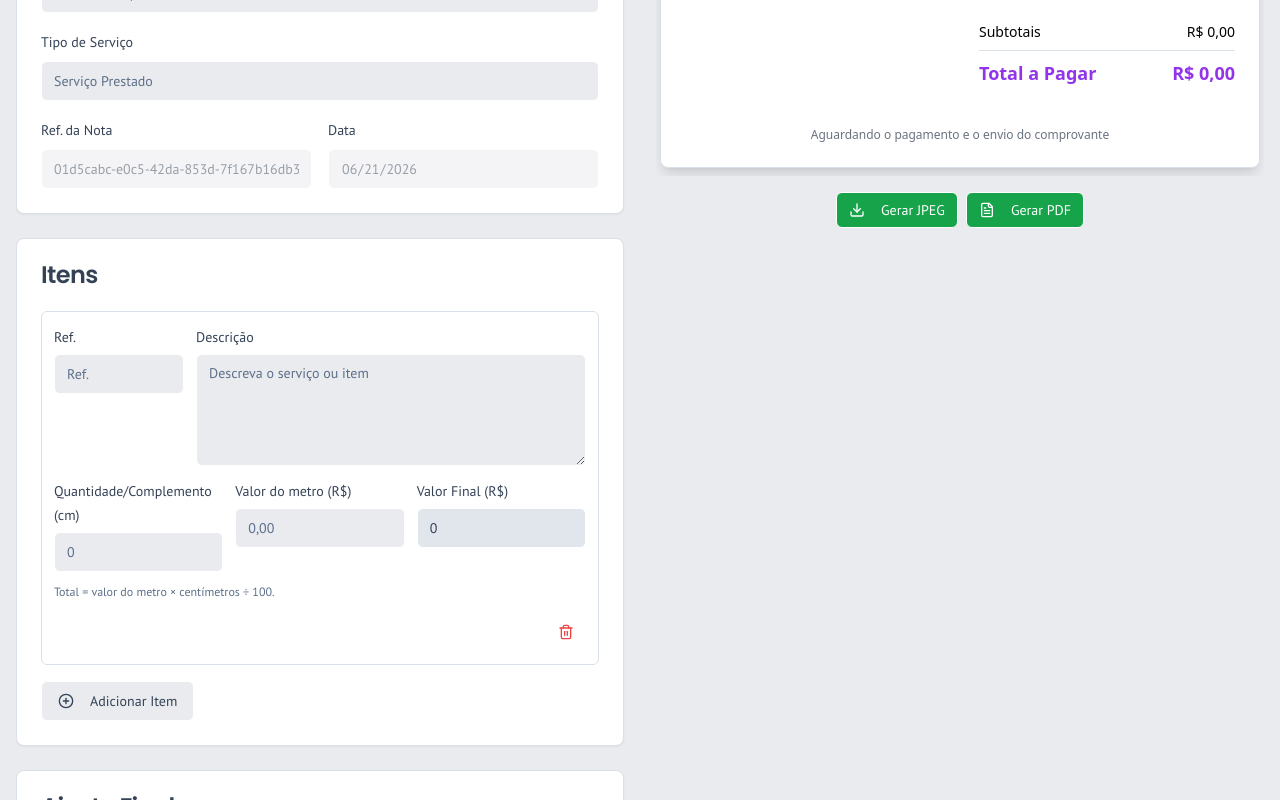
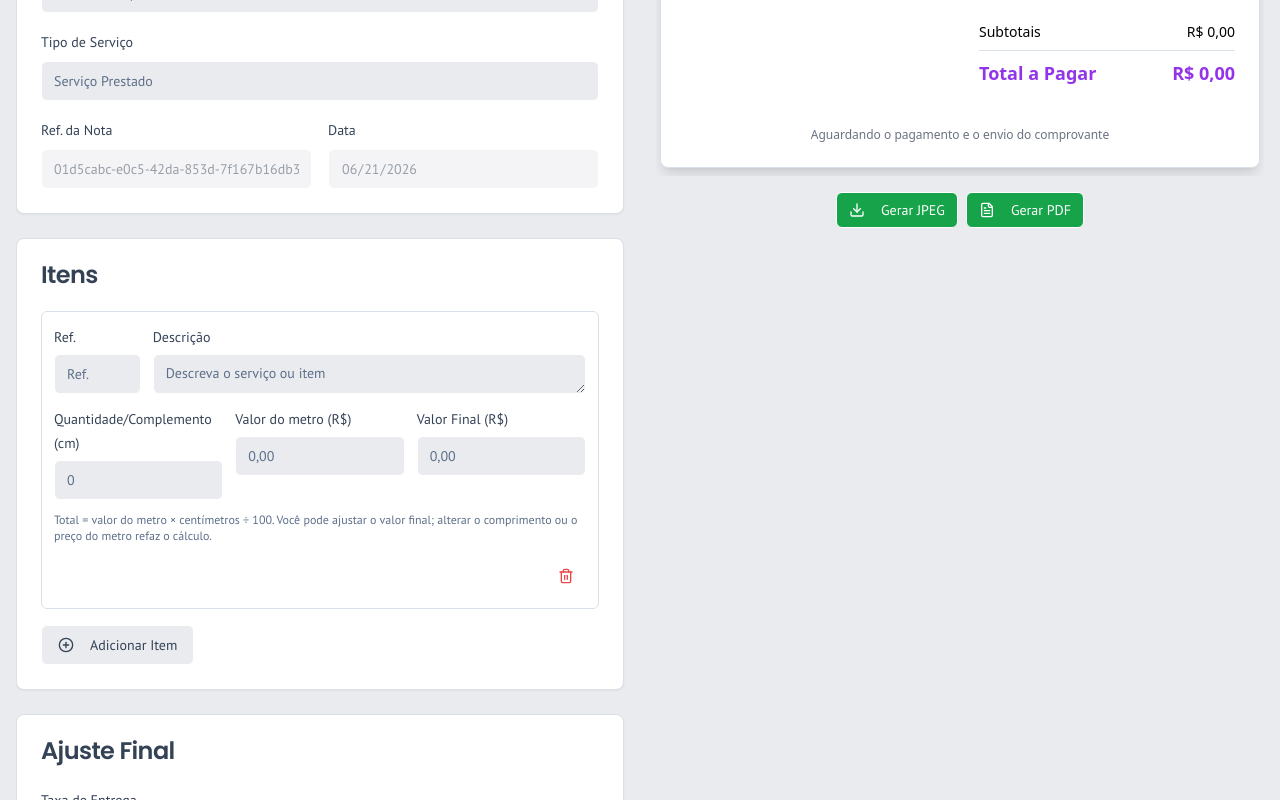
Before and after one commit to AlanRMA/studio-rj, a Next.js app in the folder frontend/: page / in a window 1280 px wide. Shown: the part 542-1342 px from the top of the page. Built offline with nearby package versions, Linux system fonts and the light colour scheme.

Commit message:
Allow manual receipt totals and compact reference description row

```diff
--- a/frontend/src/app/page.tsx
+++ b/frontend/src/app/page.tsx
@@ -83,7 +83,7 @@ function migrateInvoice(invoice: Invoice): Invoice {
     items: invoice.items.map((item) => ({
       ...item,
       isRisk: true,
-      total: calculateMeterTotal(item.quantity, item.unitPrice),
+      total: item.total ?? calculateMeterTotal(item.quantity, item.unitPrice),
     })),
   };
 }
--- a/frontend/src/components/invoice-editor.tsx
+++ b/frontend/src/components/invoice-editor.tsx
@@ -168,7 +168,7 @@ export const InvoiceEditor = forwardRef<InvoiceEditorHandle, InvoiceEditorProps>
                 key={field.id}
                 className="p-3 border rounded-md space-y-3"
               >
-                <div className="grid grid-cols-[minmax(0,1fr)_minmax(0,3fr)] gap-3">
+                <div className="grid grid-cols-[minmax(0,1fr)_minmax(0,5fr)] gap-3">
                   <FormField
                     name={`items.${index}.ref`}
                     control={form.control}
@@ -192,7 +192,7 @@ export const InvoiceEditor = forwardRef<InvoiceEditorHandle, InvoiceEditorProps>
                       <FormItem className="space-y-1.5">
                         <FormLabel>Descrição</FormLabel>
                         <FormControl>
-                          <Textarea rows={4} className="min-h-28 resize-y" placeholder="Descreva o serviço ou item" {...descField} />
+                          <Textarea rows={1} className="h-10 min-h-10 resize-y" placeholder="Descreva o serviço ou item" {...descField} />
                         </FormControl>
                       </FormItem>
                     )}
@@ -235,13 +235,10 @@ export const InvoiceEditor = forwardRef<InvoiceEditorHandle, InvoiceEditorProps>
                       <FormItem className="space-y-1.5">
                         <FormLabel className={index !== 0 ? 'sr-only' : ''}>Valor Final (R$)</FormLabel>
                         <FormControl>
-                          <Input
-                            type="number"
-                            step="0.01"
-                            placeholder="0"
-                            {...totalField}
-                            readOnly
-                            className="bg-muted"
+                          <ClearOnFocusFloatInput
+                            value={totalField.value ?? 0}
+                            onChange={totalField.onChange}
+                            placeholder="0,00"
                           />
                         </FormControl>
                       </FormItem>
@@ -249,7 +246,7 @@ export const InvoiceEditor = forwardRef<InvoiceEditorHandle, InvoiceEditorProps>
                   />
                 </div>
 
-                <p className="text-xs text-muted-foreground">Total = valor do metro × centímetros ÷ 100.</p>
+                <p className="text-xs text-muted-foreground">Total = valor do metro × centímetros ÷ 100. Você pode ajustar o valor final; alterar o comprimento ou o preço do metro refaz o cálculo.</p>
                 <div className="flex justify-end">
                   <Button
                     type="button"
```
